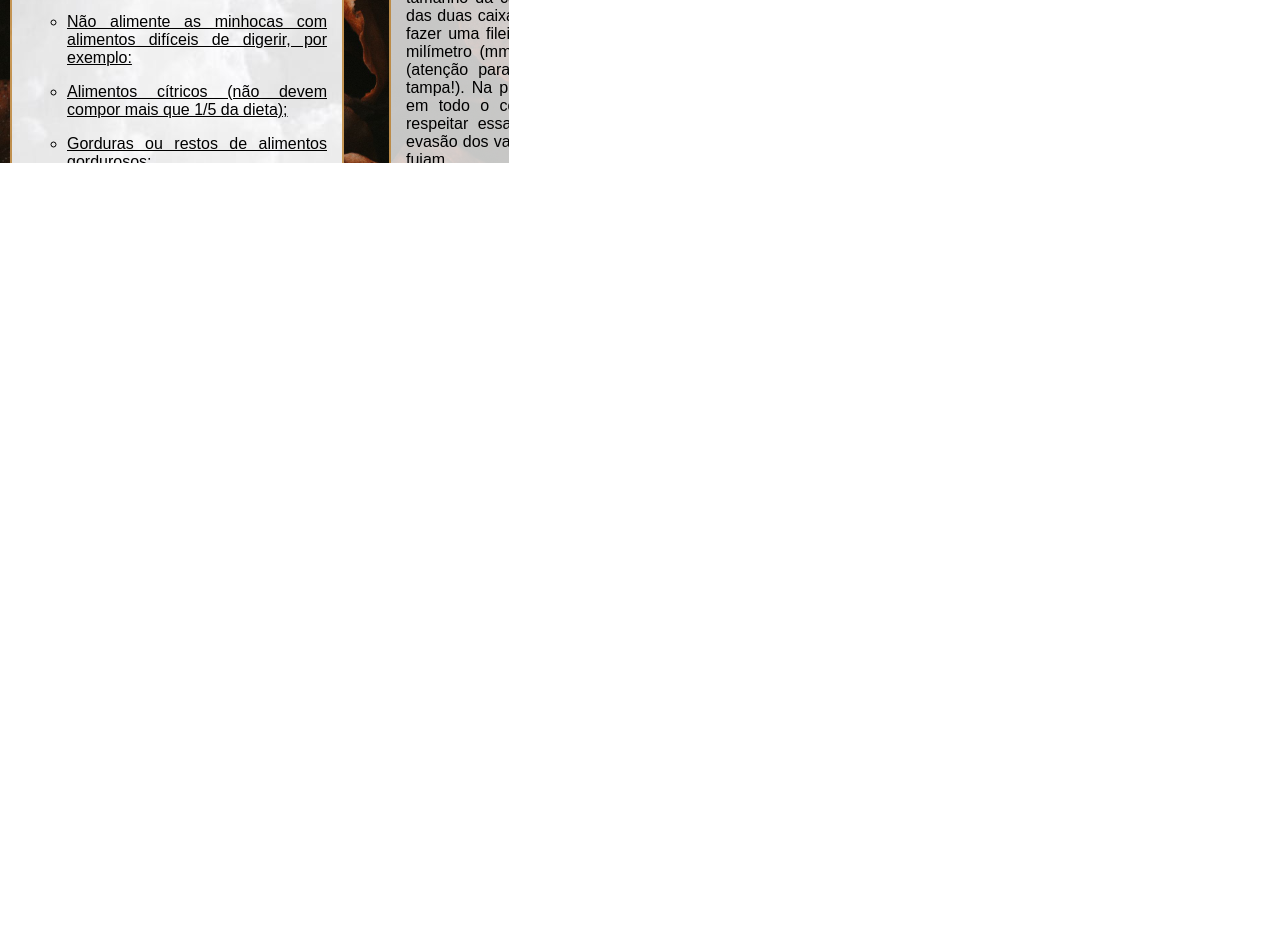
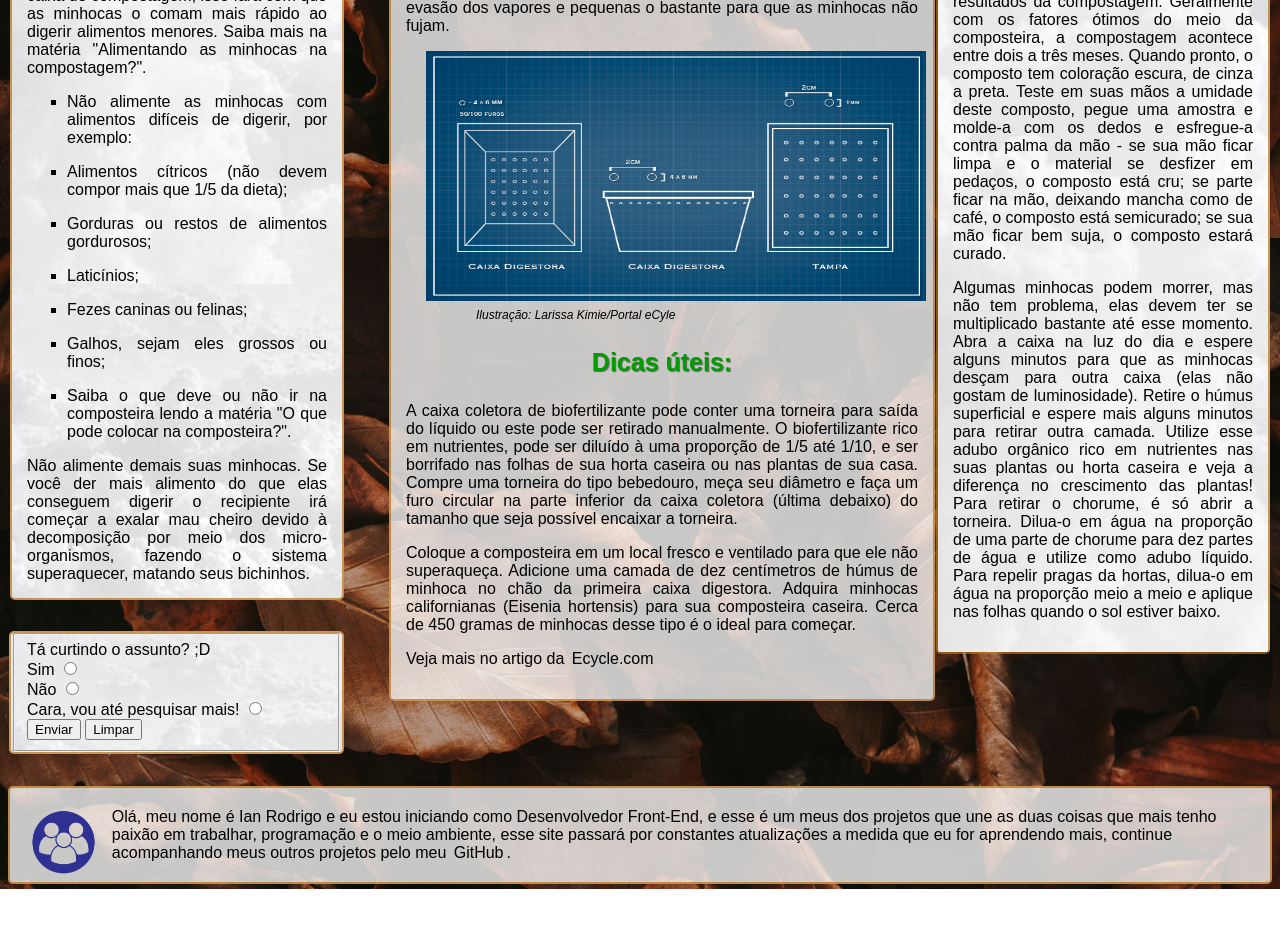
Before and after one commit to KaliRodri/Projeto-Compostagem-Ambiental-Site-Estatico-, a plain HTML site: page Index.html in a window 1280 px wide. Shown: the part 1362-2291 px from the top of the page. After the commit the page ends 2251 px from the top, so only its background shows below. Drawn offline with Linux system fonts and the light colour scheme.

Commit message:
Alteração do questionário para nova caixa de texto e correções gerais; Current Version 2.0

```diff
--- a/Index.html
+++ b/Index.html
@@ -30,7 +30,6 @@
 
 <p>O recipiente pode ser uma caixa de madeira que facilita a circulação de oxigênio e absorve a umidade. Lembre-se de utilizar madeira que não foi quimicamente tratada, pois os químicos podem fazer mal às minhocas, além de infiltrar no seu composto.</p>
 
-<p>As caixas de plástico empilháveis, ou baldes também podem ser usados, devendo ser opaco para bloquear a luz. É necessário que as caixas sejam perfeitamente empilháveis, encaixando facilmente umas nas outras, sendo as duas de cima as digestoras e a de baixo a coletora. A última de cima precisa ter uma tampa. As dimensões das caixas podem variar com o tamanho da família e do local disponível para armazenar as caixas. Para um local pequeno é mais comum que se use as de 15 litros, com dimensões de 43 cm X 35 cm X 43 cm, ideal para casas com até três pessoas, com capacidade de 0,5 litro orgânico por dia. Para ampliação de sua capacidade, acrescente caixas digestoras extras.</p>
 <img src="compsoteira_azul.jpg" alt="" align="center" width="500px" class="imgazul">
 <em class="trot">Ilustração: Larissa Kimie/Portal eCyle</em>
 
@@ -44,7 +43,6 @@ Para fazer a composteira é necessário fazer de 50 a 100 furos (varia conforme
 
 <p>A caixa coletora de biofertilizante pode conter uma torneira para saída do líquido ou este pode ser retirado manualmente. O biofertilizante rico em nutrientes, pode ser diluído à uma proporção de 1/5 até 1/10, e ser borrifado nas folhas de sua horta caseira ou nas plantas de sua casa. Compre uma torneira do tipo bebedouro, meça seu diâmetro e faça um furo circular na parte inferior da caixa coletora (última debaixo) do tamanho que seja possível encaixar a torneira.</p>
 
-<p>É útil colocar um pedaço de tijolo que sirva de escada caso as minhocas desçam até essa caixa de baixo, para que não se afoguem no chorume. É importante saber que as minhocas nunca descem da caixa, sempre sobem - se isso aconteceu é porque o ambiente de uma das caixas digestoras não está saudável, então é necessário verificar qual foi o erro.</p>
 
 <p>Coloque a composteira em um local fresco e ventilado para que ele não superaqueça.
 Adicione uma camada de dez centímetros de húmus de minhoca no chão da primeira caixa digestora.
@@ -75,21 +73,6 @@ O tamanho ideal dos resíduos alimentares é de um a cinco centímetros, ou uma
    <li><p class="underline">Saiba o que deve ou não ir na composteira lendo a matéria "O que pode colocar na composteira?".</p></li>
 </ul>
 Não alimente demais suas minhocas. Se você der mais alimento do que elas conseguem digerir o recipiente irá começar a exalar mau cheiro devido à decomposição por meio dos micro-organismos, fazendo o sistema superaquecer, matando seus bichinhos.
- <section class="questionario">
-      <form action="recebe.php" method="post">
-    	 <fieldset>
-    	  Tá curtindo o assunto? ;D<br>
-		 <label for="positivo">Sim</label>
-		 <input type="radio" name="escolha" id="sim" value="sim"><br>
-		 <label for="negativa">Não</label>
-		 <input type="radio" name="escolha" id="não" value="não"><br>
-		 <label for="Vou até pesquisar mais!">Cara, vou até pesquisar mais!</label>
-		 <input type="radio" name="escolha" id="Vou até pesquisar mais!" value="Indefinido"><br></div>
-	     <button type="submit" formaction="#">Enviar</button>
-		 <button type="reset">Limpar</button>
-    	 </fieldset>
-     </form>
-    </section>
     </aside>
     <aside class="direita">
     	    <img src="hand.jpg" alt="Amostra de fertilização de Ferro em um ambiente em dois ambientes, um onde ele causa a troca equivalente de CO2 e outra onde ele causa uma maior absorsão deste pelo mar" class="direitaimg">
@@ -112,6 +95,23 @@ Utilize esse adubo orgânico rico em nutrientes nas suas plantas ou horta caseir
 
 Para retirar o chorume, é só abrir a torneira. Dilua-o em água na proporção de uma parte de chorume para dez partes de água e utilize como adubo líquido. Para repelir pragas da hortas, dilua-o em água na proporção meio a meio e aplique nas folhas quando o sol estiver baixo.</p>
     </aside>
+	<aside>
+		<section class="questionario">
+		   <form action="recebe.php" method="post">
+			  <fieldset>
+			   Tá curtindo o assunto? ;D<br>
+			  <label for="positivo">Sim</label>
+			  <input type="radio" name="escolha" id="sim" value="sim"><br>
+			  <label for="negativa">Não</label>
+			  <input type="radio" name="escolha" id="não" value="não"><br>
+			  <label for="Vou até pesquisar mais!">Cara, vou até pesquisar mais!</label>
+			  <input type="radio" name="escolha" id="Vou até pesquisar mais!" value="Indefinido"><br></div>
+			  <button type="submit" formaction="#">Enviar</button>
+			  <button type="reset">Limpar</button>
+			  </fieldset>
+		  </form>
+		 </section>
+	   </aside>
     <footer class="rodape" id="contato">
     	<img src="Team_1-removebg-preview.png" alt="" class="rodapeimg" alt="cículo com três bonecos, uma na frente e outras duas atrás">
     	<div>
--- a/StyleAmbientIndex.css
+++ b/StyleAmbientIndex.css
@@ -19,10 +19,11 @@ body{
     background-position: bottom right;
     width: auto;
     background-attachment: fixed;
+    margin-bottom: 80px;
 }
-.cabecalho h1 {
+.cabecalho h1{
     text-align: center;
-    margin-top: 38px;
+    margin-top: 98px;
     font-family: sans-serif;
     letter-spacing: 1px;
 
@@ -42,14 +43,12 @@ body{
     text-transform: uppercase;
     font-size: 14px;
     font-family: sans-serif;
-
 }
-
 #ul2{
     margin: auto;
 }
 #ul2 li{
-    list-style: circle;
+    list-style: square;
 }
 h1{
     text-align: center;
@@ -66,8 +65,7 @@ h1{
     background-color: rgba(172, 126, 3, 0.44);
     margin: 112px 550px;
     font-size: 25px;
-
-
+    margin-top: 140px;
 }
 h2{
     text-align: center;
@@ -76,7 +74,6 @@ h2{
     font-style: oblique;
     text-shadow: 2px 2px 2px rgba(0, 0, 0, 0.51);
     color: #009d00;
-
 }
 .Principal{
     background-color: rgba(255, 255, 255, 0.77);
@@ -96,7 +93,7 @@ h2{
     text-align: center;
     font-size: 25px;
     color: #009d00;
-     text-shadow: 1px 1px 1px rgba(0, 0, 0, 0.51);
+    text-shadow: 1px 1px 1px rgba(0, 0, 0, 0.51);
 }
 #animation{
     color: black;
@@ -113,7 +110,7 @@ h2{
     margin-bottom: 15px;
     text-align: justify;
     color: black;
-
+    position: relative;
 }
 .esquerda strong{
     text-align: center;
@@ -125,9 +122,6 @@ h2{
 }
 .imgleft{
     width: 110%;
-
-
-
 }
 .direitaimg{
     float: right;
@@ -141,8 +135,6 @@ h2{
     margin-right: 15px;
     float: left;
     display:block;
-
-
 }
 
 .direita{
@@ -159,13 +151,20 @@ h2{
     margin-bottom: 15px;
     text-align: justify;
     color: black;
+
 }
 .questionario{
-    float: right;
     background-color: rgba(255, 255, 255, 0);
-    margin-top: 10px;
-    padding-right: 20px;
-    display: inline-block;
+    padding: 0 0 0 0;
+    margin-left: 9px;
+    display: block;
+    position: absolute;
+    margin-top: -90px;
+    width: 331px;
+    background-image: url(white%20enviro.jpg);
+    border: 2px solid rgba(183, 114, 20, 0.7);
+    border-radius: 5px;
+
 }
 
 .rodape{
@@ -173,18 +172,19 @@ h2{
     background-color: rgba(255, 255, 255, 0.77);
     margin-top: 12px;
     padding: 20px;
-    margin-left: 12px;
-    margin-right: 12px;
-    margin-bottom: 15px;
+    padding-right:8px;
+    margin-left: 8px;
+    margin-right: 8px;
+    margin-bottom: 5px;
     clear: both;
     border: 2px solid rgba(183, 114, 20, 0.7);
     border-radius: 5px;
     color: rgb(0, 0, 0);
+    margin-top: 65px;
 
 }
 
 .trot{
-
     font-size: 12px;
     padding-left: 70px;
 }
@@ -192,7 +192,7 @@ h2{
     padding-left: 20px;
 }
 .underline{
-    text-decoration: underline;
+    text-decoration: none;
 }
 .font{
     text-align: left;
@@ -202,7 +202,6 @@ a{
     color: white;
     padding: 5px;
     display: block;
-
 }
 a:visited{
     color: white;
@@ -236,5 +235,4 @@ a:visited{
 .convite a:hover{
     background-color: rgba(0, 0, 0, 0.21);
     transition: background .3s linear;
-
 }
```
